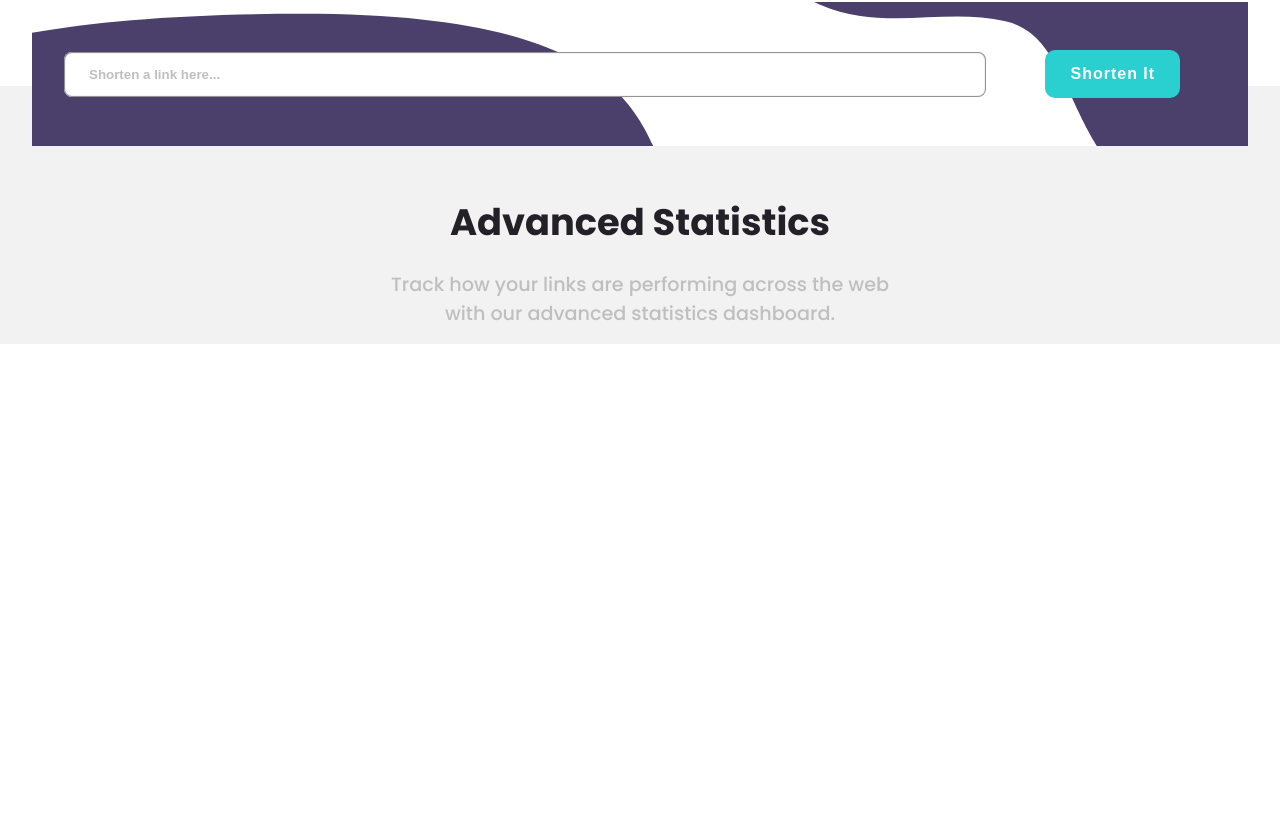
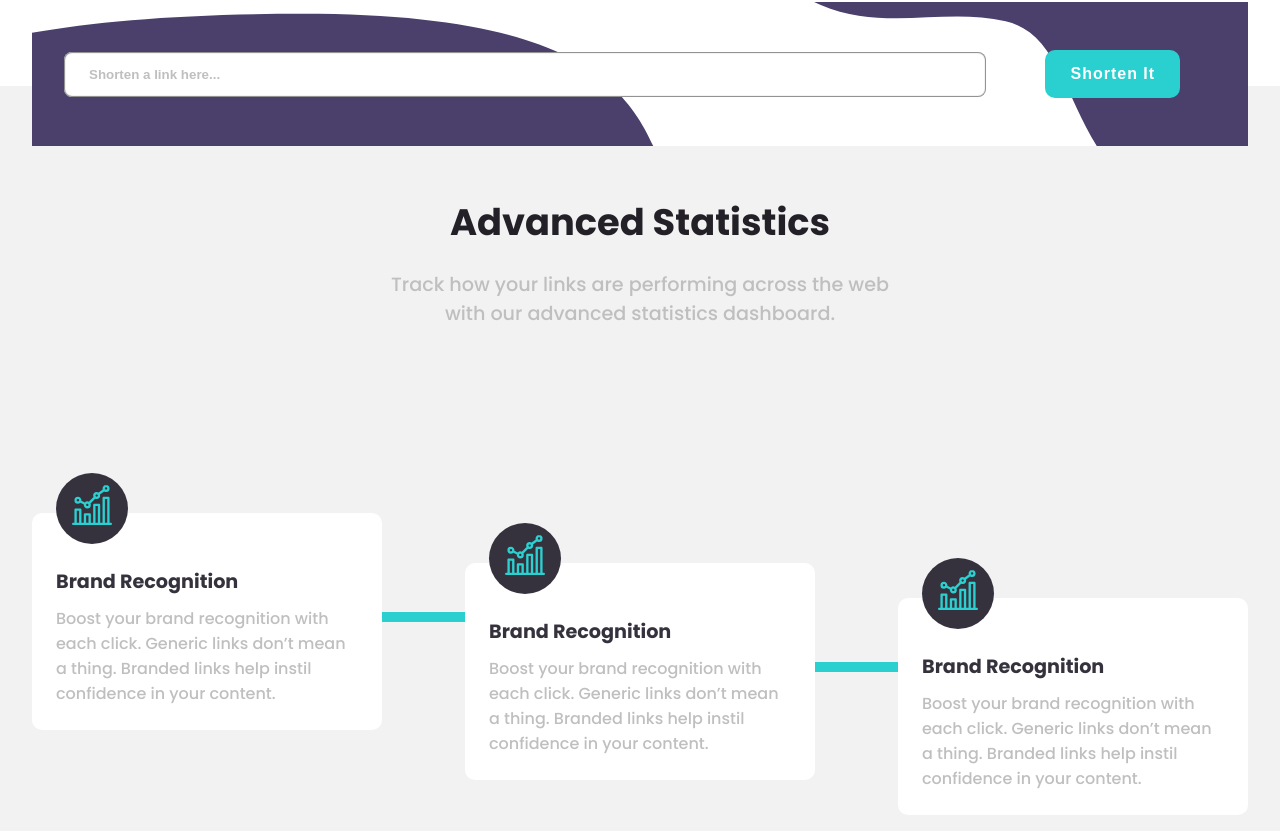
Before and after one commit to OlaleyeFisayo/url_shortening, a Vue app in the folder client/: page / in a window 1280 px wide. Shown: the part 590-1421 px from the top of the page. Before the commit the page ends 934 px from the top, so only its background shows below. Built offline with nearby package versions, Linux system fonts and the light colour scheme.

Commit message:
Added New Features (Like Advanced and Attribute Component)

```diff
--- a/client/src/components/Advanced.vue
+++ b/client/src/components/Advanced.vue
@@ -1,4 +1,6 @@
-<script setup></script>
+<script setup>
+import Attribute from "./Attribute.vue";
+</script>
 
 <template>
   <section id="advanced">
@@ -8,6 +10,11 @@
         Track how your links are performing across the web with our advanced
         statistics dashboard.
       </p>
+      <section class="attributes">
+        <Attribute />
+        <Attribute />
+        <Attribute />
+      </section>
     </section>
   </section>
 </template>
@@ -40,5 +47,18 @@
       margin: auto;
     }
   }
+
+  .attributes {
+    display: flex;
+    justify-content: space-between;
+    gap: 2rem;
+    align-items: center;
+    margin-top: 100px;
+
+    @media (max-width: 800px) {
+      flex-direction: column;
+      gap: 5rem;
+    }
+  }
 }
 </style>
--- /dev/null
+++ b/client/src/components/Attribute.vue
@@ -0,0 +1,89 @@
+<script setup></script>
+
+<template>
+  <div class="attribute">
+    <div class="img-container">
+      <img src="../assets/svg/icon-brand-recognition.svg" alt="" />
+    </div>
+    <h1>Brand Recognition</h1>
+    <p>
+      Boost your brand recognition with each click. Generic links don’t mean a
+      thing. Branded links help instil confidence in your content.
+    </p>
+  </div>
+</template>
+
+<style lang="scss" scoped>
+.attribute {
+  max-width: 350px;
+  width: 100%;
+  padding: 1.5rem;
+  position: relative;
+  background: #fff;
+  border-radius: 10px;
+  z-index: 2;
+
+  &:not(:last-of-type)::before {
+    content: " ";
+    display: block;
+    width: 100%;
+    height: 10px;
+    background: hsl(180, 66%, 49%);
+    position: absolute;
+    right: -100%;
+    bottom: 50%;
+
+    @media (max-width: 800px) {
+      max-width: 10px;
+      height: 100%;
+      bottom: -100%;
+      right: 50%;
+    }
+  }
+
+  &:nth-child(2) {
+    margin-top: 100px;
+
+    @media (max-width: 800px) {
+      margin-top: 0;
+    }
+  }
+
+  &:nth-child(3) {
+    margin-top: 170px;
+
+    @media (max-width: 800px) {
+      margin-top: 0;
+    }
+  }
+
+  .img-container {
+    padding: 0.75rem 1rem;
+    border-radius: 50%;
+    display: inline-block;
+    background: hsl(255, 11%, 22%);
+    position: absolute;
+    top: -40px;
+
+    img {
+      width: 40px;
+      height: 40px;
+    }
+
+    @media (max-width: 800px) {
+      right: calc(50% + -30px);
+    }
+  }
+
+  h1 {
+    margin: 30px 0 10px;
+    font-size: 1.2rem;
+    color: hsl(255, 11%, 22%);
+  }
+
+  p {
+    font-size: 1rem;
+    color: hsl(0, 0%, 75%);
+  }
+}
+</style>
```
